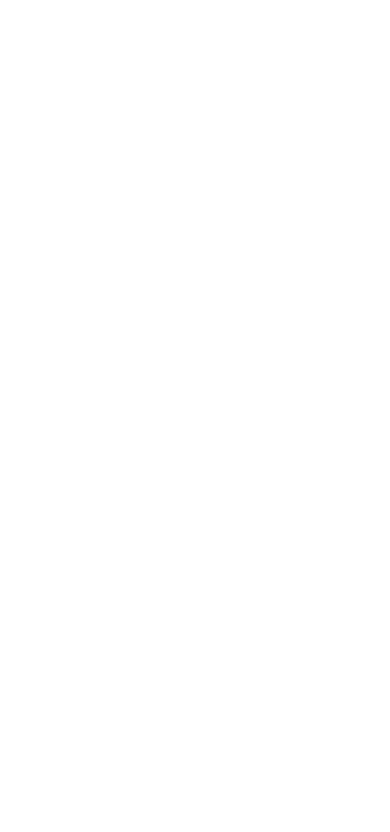
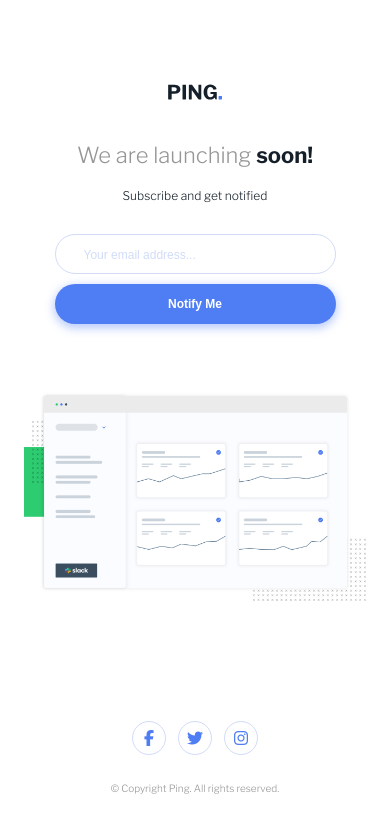
Before and after one commit to tenoriobn/projeto-14, a plain HTML site: page index.html in a window 390 px wide. Drawn offline with nearby package versions, Linux system fonts and the light colour scheme.

Commit message:
Criando componentes e estilizando pelo mobile-first

```diff
--- a/assets/css/1-base/_variaveis.scss
+++ b/assets/css/1-base/_variaveis.scss
@@ -1,12 +1,23 @@
 // Colors
 $black: #000000;
-$white: #ffffff
+$blue: hsl(223, 87%, 63%);
+$buttonHoverBlue: hsl(224, 87, 70);
+$gray: hsl(0, 0%, 59%);
+$lightBlue: hsl(225, 77, 90);
+$lightRed: hsl(354, 100%, 66%);
+$paleBlue: hsl(223, 100%, 88%);
+$veryDarkBlue: hsl(209, 33%, 12%);
+$white: #ffffff;
 
 // Fonts
-
+$libre: 'Libre Franklin', sans-serif;
 
 // Mixins
-
+@mixin font-styling($color, $font-size, $font-weight) {
+    color: $color;
+    font-size: $font-size;
+    font-weight: $font-weight;
+}
 
 /* Exemplo de criação de mixin
 
--- a/assets/css/1-base/base.scss
+++ b/assets/css/1-base/base.scss
@@ -1,2 +1,19 @@
 @import './reset';
 @import './variaveis';
+@import url('https://fonts.googleapis.com/css2?family=Libre+Franklin:wght@300;600;700&display=swap');
+@import '../2-componentes/1-content';
+@import '../2-componentes/2-footer';
+
+body {
+    box-sizing: border-box;
+    font-family: $libre;
+    @include font-styling($veryDarkBlue, 1.25rem, 300);
+
+    display: flex;
+    flex-direction: column;
+    justify-content: center;
+    align-items: center;
+
+    padding: 0 1.5rem;
+    width: 100%;
+}
--- /dev/null
+++ b/assets/css/2-componentes/_1-content.scss
@@ -0,0 +1,83 @@
+@import '../1-base/variaveis';
+
+.content {
+    box-sizing: border-box;
+    display: flex;
+    flex-direction: column;
+    align-items: center;
+    justify-content: center;
+
+
+    padding-top: 5.25rem;
+
+    &__logo {
+        max-width: 3.375rem;
+    }
+
+    &__subtitle {
+        @include font-styling($gray, 1.375rem, '');
+        margin-top: 2.75rem;
+
+        .subtitle__efx {
+            @include font-styling($veryDarkBlue, '', 700);
+        }
+    }
+
+    &__paragraph {
+        @include font-styling($veryDarkBlue, .75rem, '');
+        margin-top: 1.5rem;
+    }
+
+    &__field {
+        display: flex;
+        flex-direction: column;
+        align-items: center;
+        gap: 10px;
+
+        margin-top: 2rem;
+        width: 100%;
+
+        .field__email {
+            box-sizing: border-box;
+            border: 1px solid $lightBlue;
+            border-radius: 1.375rem;
+
+            max-width: 17.5625rem;
+            width: 100%;
+            height: 2.5rem;
+
+            padding-left: 1.75rem;
+
+            &::placeholder {
+                @include font-styling($lightBlue, .75rem, '');
+            }
+        }
+
+        .field__btn {
+            @include font-styling($white, .75rem, 600);
+            background-color: $blue;
+            border: none;
+            border-radius: 1.375rem;
+            box-sizing: border-box;
+            box-shadow: 0px 3px 10px 1px rgba(77, 124, 243, 0.411);
+            cursor: pointer;
+
+            max-width: 17.5625rem;
+            width: 100%;
+            height: 2.5rem;
+
+            padding: 0;
+
+            &:hover {
+                background-color: $buttonHoverBlue;
+            }
+        }
+
+    }
+
+    &__img {
+        margin-top: 4.25rem;
+        max-width: 40rem;
+        width: 100%;
+    }
+}
--- /dev/null
+++ b/assets/css/2-componentes/_2-footer.scss
@@ -0,0 +1,39 @@
+@import '../1-base/variaveis';
+
+.footer {
+    display: flex;
+    flex-direction: column;
+    justify-content: center;
+    align-items: center;
+    padding-bottom: 2.25rem;
+
+    &__social {
+        display: flex;
+        gap: .75rem;
+
+        margin-top: 7.5rem;
+
+        .social__icon {
+            @include font-styling($blue, 1rem, '');
+            border: 1px solid $lightBlue;
+            border-radius: 50%;
+            cursor: pointer;
+            width: 2rem;
+            height: 2rem;
+
+            display: flex;
+            justify-content: center;
+            align-items: center;
+
+            &:hover {
+                background-color: $blue;
+                color: $white;
+            }
+        }
+    }
+
+    &__credit {
+        @include font-styling($gray, .625rem, 300);
+        margin-top: 1.75rem;
+    }
+}
--- a/index.html
+++ b/index.html
@@ -5,19 +5,32 @@
     <meta http-equiv="X-UA-Compatible" content="IE=edge">
     <meta name="viewport" content="width=device-width, initial-scale=1.0">
     <link rel="stylesheet" href="assets/css/1-base/base.css">
-    <title>Document</title>
+    <script src="https://kit.fontawesome.com/cdffa3b46c.js" crossorigin="anonymous"></script>
+    <title>Frontend Mentor | Ping coming soon page</title>
 </head>
 <body>
-    <header class="">
+    <main class="content">
+        <img src="assets/img/logo.svg" alt="Ping logo" class="content__logo">
+        <h2 class="content__subtitle">We are launching <span class="subtitle__efx">soon!</span></h2>
+        <p class="content__paragraph">Subscribe and get notified</p>
 
-    </header>
+        <div class="content__field">
+            <input type="email" class="field__email" placeholder="Your email address..." required>
+            <button type="submit" class="field__btn">Notify Me</button>
+        </div>
 
-    <main class="">
-
+        <img src="assets/img/illustration-dashboard.png" alt="flashy image" class="content__img">
     </main>
 
-    <footer class="">
+    <footer class="footer">
+        <div class="footer__social">
+            <i class="fa-brands fa-facebook-f social__icon"></i>
+            <i class="fa-brands fa-twitter social__icon"></i>
+            <i class="fa-brands fa-instagram social__icon"></i>
+        </div>
 
+        <p class="footer__credit">&copy; Copyright Ping. All rights reserved.</p>
     </footer>
+
 </body>
 </html>
```
Also changed, not shown: ping-coming-soon-page-master/index.html (added, +34 -0 lines), assets/css/1-base/base.css, assets/img/favicon-32x32.png (added), assets/img/illustration-dashboard.png (added), assets/img/logo.svg (added), ping-coming-soon-page-master/design/desktop-design.jpg (added), ping-coming-soon-page-master/design/desktop-hover-error-states.jpg (added), ping-coming-soon-page-master/design/desktop-preview.jpg (added), ping-coming-soon-page-master/design/mobile-design.jpg (added), ping-coming-soon-page-master/design/mobile-error-state.jpg (added), 5 other files.
